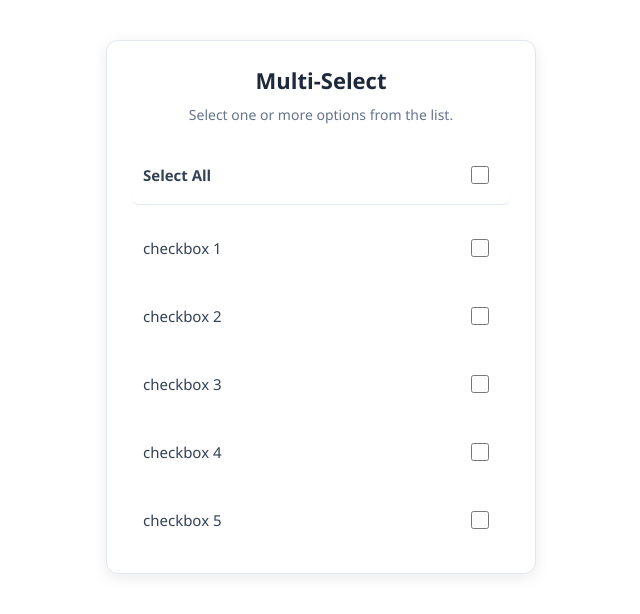
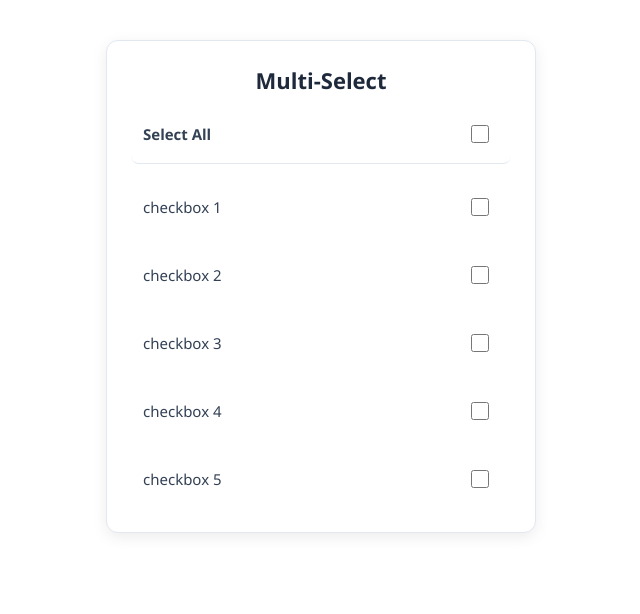
Before and after one commit to sudhirrathod03/MACHINE-CODING, a React (Vite) app in the folder frontend/: page / in a window 1280 px wide. Shown: the top 614 px of the page, without its empty margins (319-959 px from the left). Built offline with nearby package versions, Linux system fonts and the light colour scheme.

Commit message:
Remove description from MultiSelect component
Removed description paragraph from MultiSelect component.

```diff
--- a/frontend/src/components/multiSelect/MultiSelect.jsx
+++ b/frontend/src/components/multiSelect/MultiSelect.jsx
@@ -35,10 +35,6 @@ function MultiSelect() {
       <div className={styles.multicontainer}>
         <h2 className={styles.title}>Multi-Select</h2>
 
-        <p className={styles.description}>
-          Select one or more options from the list.
-        </p>
-
         <label className={`${styles.mlabel} ${styles.selectAll}`}>
           <strong>Select All</strong>
 
```
